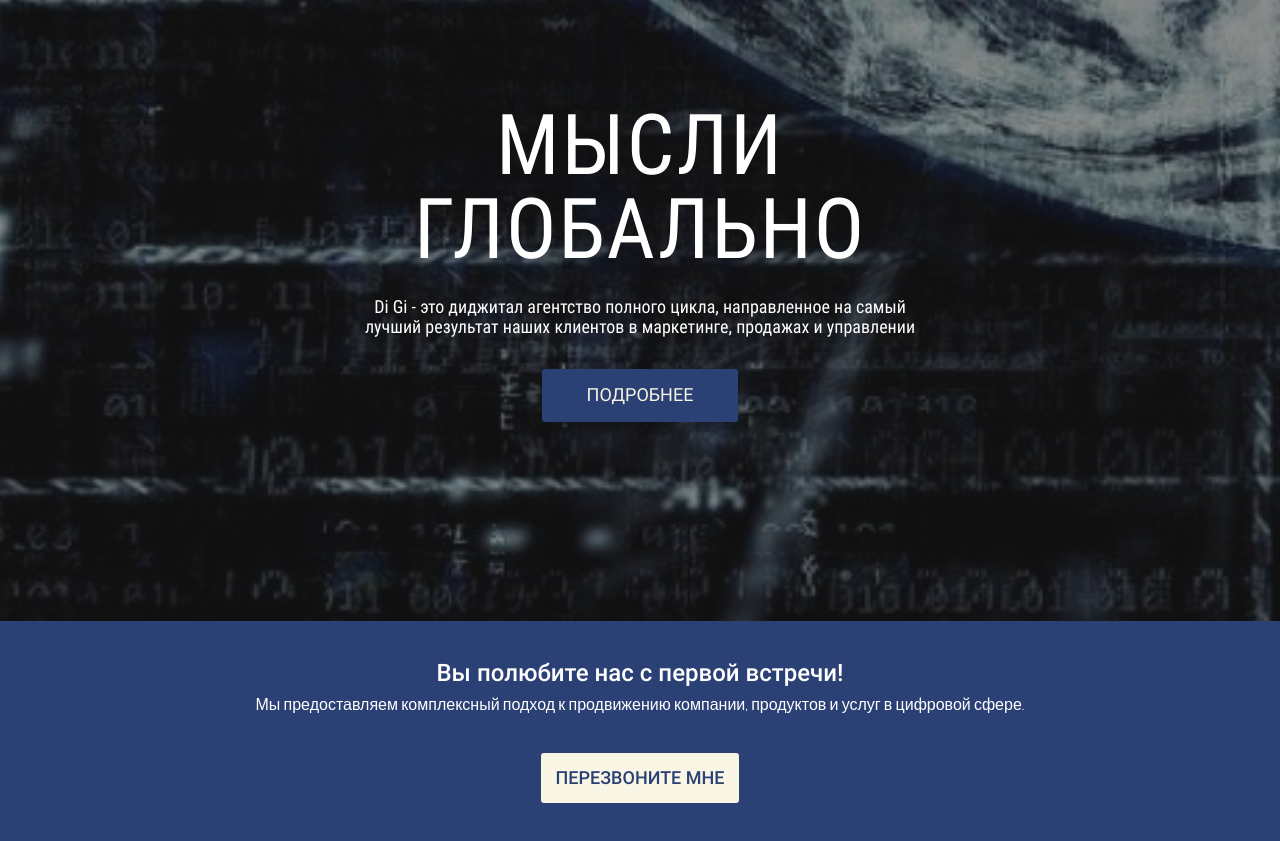
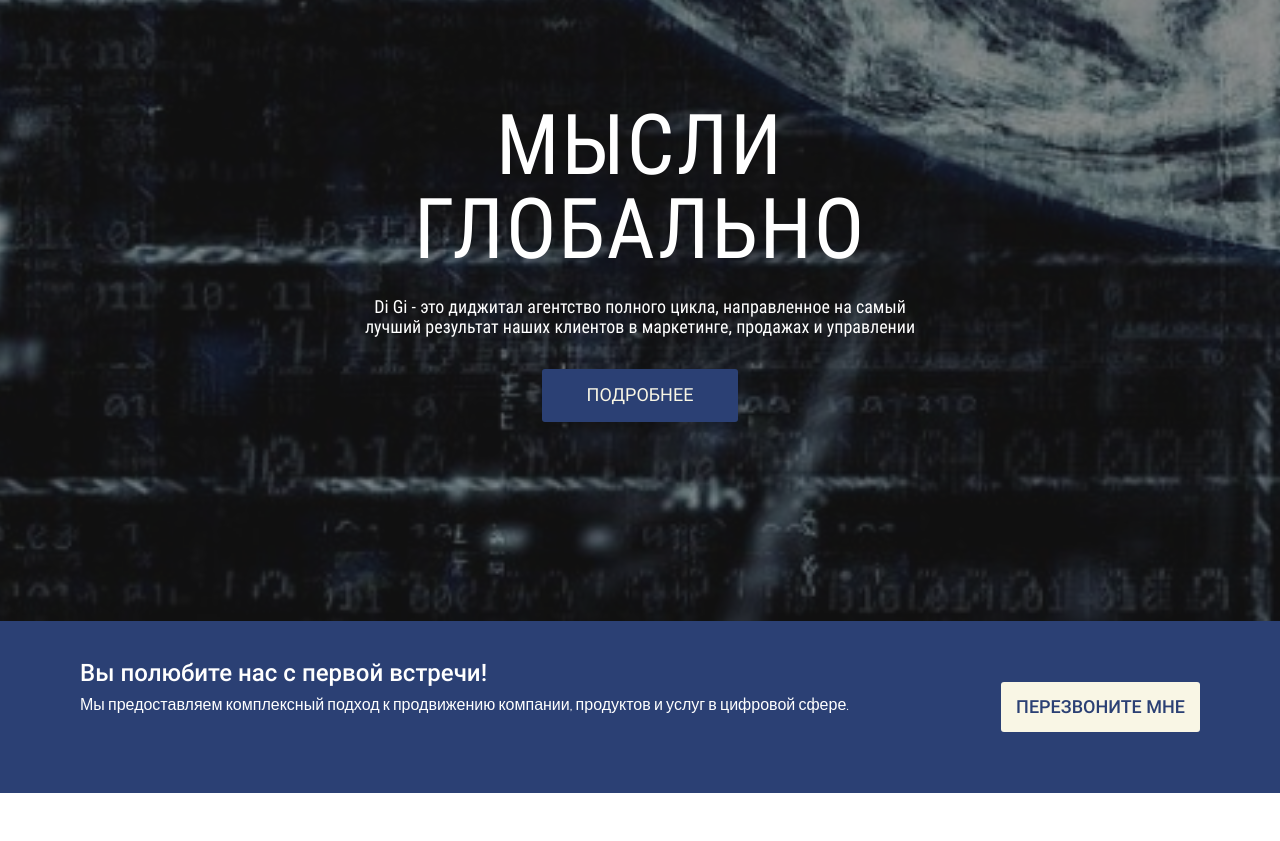
Before and after one commit to X-MARIO/mobile-first-layout, a website built with webpack: page src/index.html in a window 1280 px wide. Shown: the part 1333-2174 px from the top of the page. After the commit the page ends 2126 px from the top, so only its background shows below. Built offline with nearby package versions, Linux system fonts and the light colour scheme; files whose address does not match are found by name.

Commit message:
Добавил настройки блока call под разрешение 768

```diff
--- a/src/index.html
+++ b/src/index.html
@@ -59,9 +59,11 @@
 <section class="call">
     <div class="container">
         <div class="call__inner">
-            <h5 class="call__title">Вы полюбите нас с первой встречи!</h5>
-            <p class="call__text">Мы предоставляем комплексный подход к продвижению компании,
-                продуктов и услуг в цифровой сфере.</p>
+            <div class="call_box">
+                <h5 class="call__title">Вы полюбите нас с первой встречи!</h5>
+                <p class="call__text">Мы предоставляем комплексный подход к продвижению компании,
+                    продуктов и услуг в цифровой сфере.</p>
+            </div>
             <button class="call__btn">ПЕРЕЗВОНИТЕ МНЕ</button>
         </div>
     </div>
--- a/src/scss/style.scss
+++ b/src/scss/style.scss
@@ -384,3 +384,19 @@ body {
     text-transform: uppercase;
   }
 }
+
+@media (min-width: 768px) {
+  .call {
+    text-align: left;
+
+    &__inner {
+      display: flex;
+      justify-content: space-between;
+      align-items: center;
+    }
+
+    &__box {
+      max-width: 427px;
+    }
+  }
+}
```
